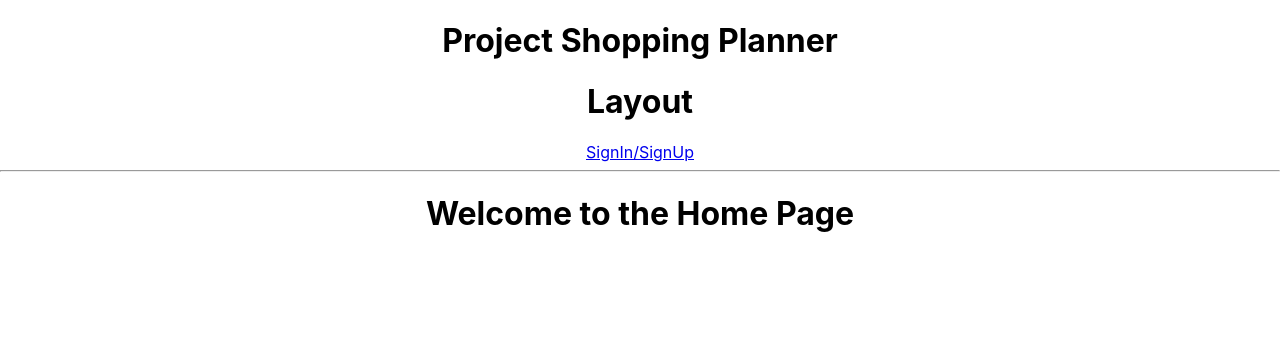
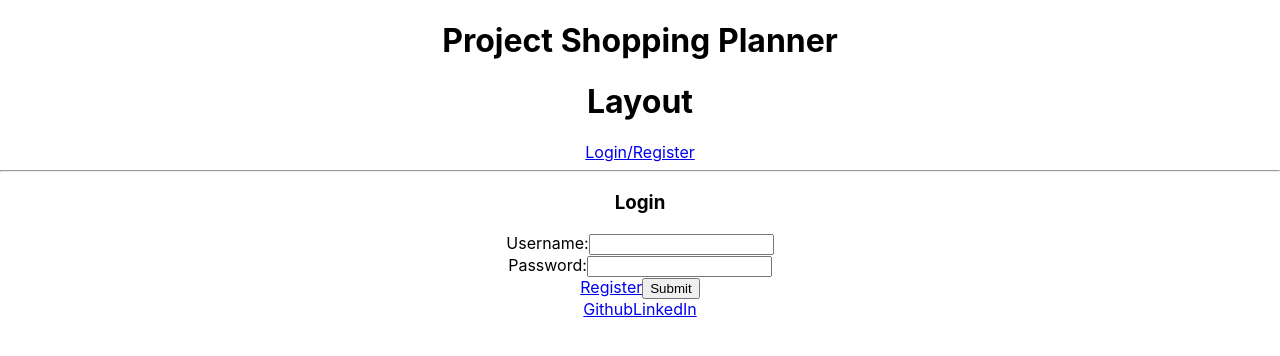
Before and after one commit to texasrachel/Personal_Projects-, a React (Create React App) app in the folder client/: page /login in a window 1280 px wide. Shown: the top 356 px of the page. Built offline with nearby package versions, Linux system fonts and the light colour scheme.

Commit message:
working authintication?

```diff
--- a/client/src/App.css
+++ b/client/src/App.css
@@ -1,3 +1,18 @@
 .App {
   text-align: center;
 }
+
+.wrapper {
+  padding: 20px;
+}
+
+.wrapper button {
+  background: none;
+  border: black solid 1px;
+  cursor: pointer;
+  margin-right: 10px;
+}
+
+.wrapper div {
+  margin: 20px 0;
+}
--- a/client/src/App.js
+++ b/client/src/App.js
@@ -1,5 +1,5 @@
 import './App.css';
-import {  useState, useEffect } from 'react'
+import { useState, useEffect } from 'react'
 import { Switch, Route, useHistory } from 'react-router-dom';
 import { loginUser, registerUser, verifyUser, removeToken } from './services/auth'
 
@@ -7,6 +7,7 @@ import Layout from './components/Layout/Layout';
 import Login from './components/Login/Login'
 import Register from './components/Register/Register'
 import Home from './screens/Home/Home';
+import Footer from './components/Footer/Footer'
 
 const App = () => {
   const [currentUser, setCurrentUser] = useState(null);
@@ -43,7 +44,7 @@ const App = () => {
       <h1>Project Shopping Planner</h1>
       <Layout currentUser={currentUser} handleLogout={handleLogout}>
         <Switch>
-        <Route path='/'>
+          <Route exact path='/'>
             <Home />
           </Route>
           <Route path='/login'>
@@ -54,6 +55,7 @@ const App = () => {
           </Route>
         </Switch>
       </Layout>
+      <Footer />
     </div>
   );
 }
--- a/client/src/components/About/About.jsx
+++ b/client/src/components/About/About.jsx
@@ -1,7 +1,7 @@
 function About() {
   return (
     <div>
-      <h1>About me.</h1>
+      <h1>About me</h1>
     </div>
   )
 }
--- a/client/src/components/Item/Item.jsx
+++ b/client/src/components/Item/Item.jsx
@@ -3,7 +3,7 @@
 function Item() {
   return (
     <div>
-
+      <h1>Item</h1>
     </div>
   )
 }
--- a/client/src/components/ItemCard/ItemCard.jsx
+++ b/client/src/components/ItemCard/ItemCard.jsx
@@ -2,7 +2,7 @@
 function ItemCard() {
   return (
     <div>
-
+      <h1>ItemCard</h1>
     </div>
   )
 }
--- a/client/src/components/Layout/Layout.jsx
+++ b/client/src/components/Layout/Layout.jsx
@@ -8,10 +8,10 @@ const Layout = (props) => {
         {props.currentUser ? (
           <div>
             <p>{props.currentUser.username}</p>
-          <button onclick={props.handleSignOut}>Sign Out</button>
+            <button onclick={props.handleLogout}>Logout</button>
           </div>
         ) : (
-          <NavLink to='/signin'>SignIn/SignUp</NavLink>
+            <NavLink to='/login'>Login/Register</NavLink>
         )}
         <hr />
         {props.currentUser && (
@@ -21,7 +21,9 @@ const Layout = (props) => {
           </div>
         )}
       </header>
+      <div>
         {props.children}
+      </div>
     </div>
   )
 }
--- a/client/src/components/Login/Login.jsx
+++ b/client/src/components/Login/Login.jsx
@@ -1,7 +1,7 @@
 import { useState } from 'react'
 import { Link } from 'react-router-dom'
 
-function SignIn(props) {
+function Login(props) {
   const [formData, setFormData] = useState({
     username: '',
     password: ''
@@ -43,11 +43,11 @@ function SignIn(props) {
         />
       </label>
       <br />
-      <Link to='/signup'>SignUp</Link>
+      <Link to='/register'>Register</Link>
       <button>Submit</button>
     </form>
     </div>
   )
 }
 
-export default SignIn
+export default Login
--- a/client/src/components/Project/Project.jsx
+++ b/client/src/components/Project/Project.jsx
@@ -3,7 +3,7 @@ import React from 'react'
 function Project() {
   return (
     <div>
-
+      <h1>Project</h1>
     </div>
   )
 }
--- a/client/src/components/ProjectCard/ProjectCard.jsx
+++ b/client/src/components/ProjectCard/ProjectCard.jsx
@@ -2,7 +2,7 @@
 function ProjectCard() {
   return (
     <div>
-
+      <h1>ProjectCard</h1>
     </div>
   )
 }
--- a/client/src/components/Register/Register.jsx
+++ b/client/src/components/Register/Register.jsx
@@ -1,6 +1,6 @@
 import { useState } from 'react'
 
-function SignUp(props) {
+function Register(props) {
 
   const [formData, setFormData] = useState({
     username: '',
@@ -20,9 +20,9 @@ function SignUp(props) {
     <div>
     <form onSubmit={(e)=> {
       e.preventDefault();
-      props.handleSignIn(formData);
+      props.handleRegister(formData);
     }}>
-      <h3>SignUp</h3>
+      <h3>Register</h3>
       <label>
         Username:
         <input
@@ -49,4 +49,4 @@ function SignUp(props) {
   )
 }
 
-export default SignUp
+export default Register
```
Also changed, not shown: 2 other files (tests, documents, lock files or other folders). Lines whose indentation alone changed are shown as unchanged.
